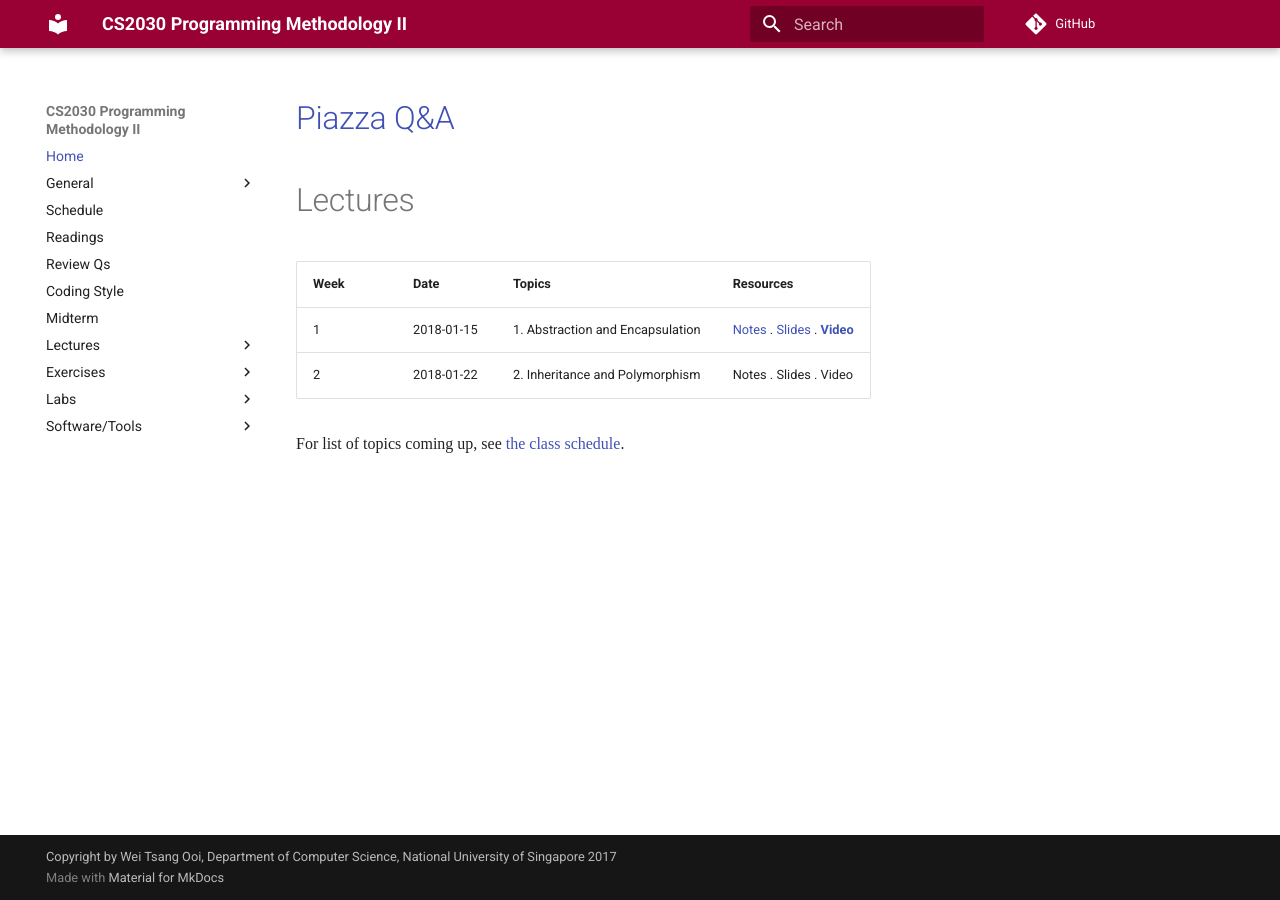
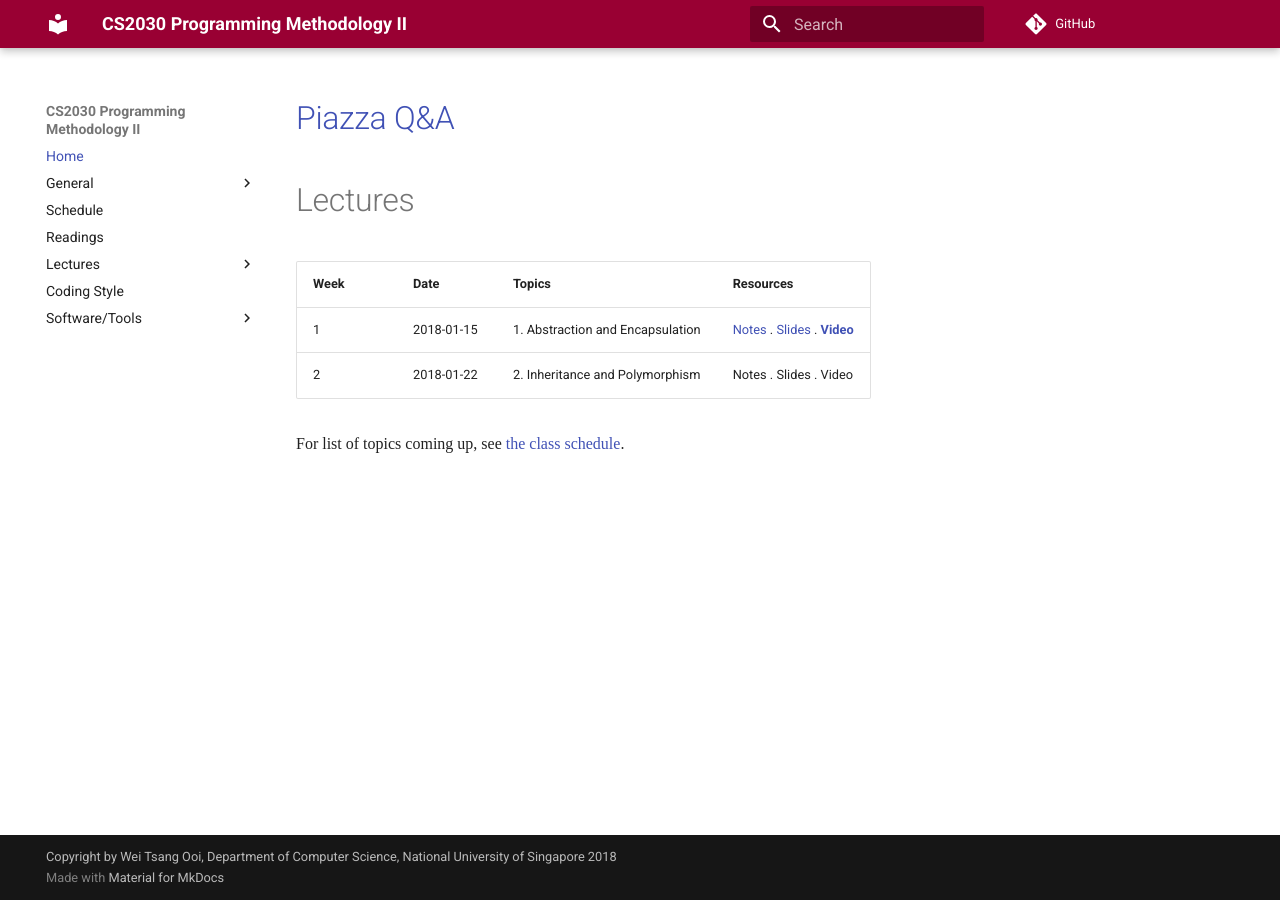
Before and after one commit to nus-cs2030/1718-s2, an MkDocs documentation site: the page built from docs/index.md, in a window 1280 px wide. Built offline with MkDocs 1.6.1 and Material for MkDocs 9.7.7, drawn with Linux system fonts in a browser that asks for light colours; some web fonts are replaced; comment, search, counter and statistics services are not loaded; old or Windows-style settings are respelled for this version of MkDocs; some of the changed lines change nothing that is shown.

Commit message:
Update links

```diff
--- a/mkdocs.yml
+++ b/mkdocs.yml
@@ -6,43 +6,10 @@ pages:
       - Policies: 'policies.md'
   - Schedule: 'schedule.md'
   - Readings: 'readings.md'
-  - Review Qs: 'reviews.md'
+  - Lectures:
+      - 1. Abstraction & Encapsulation: 'lec01.md'
+      - 2. Interface, Inheritance & Polymorphism: 'lec02.md'
   - Coding Style: 'style.md'
-  - Midterm: 'midterm.md'
-  - Lectures:
-      - 1. Abstraction & Encapsulation: 'lec1.md'
-      - 2. Inheritance & Polymorphism: 'lec2.md'
-      - 3. Inheritance, Continued : 'lec3.md'
-      - 4. Memory, Exceptions, Generics : 'lec4.md'
-      - 5. Numbers, Strings, Collections: 'lec5.md'
-      - 6. Nested Classes, Enums: 'lec6.md'
-      - 7. Lambda and Functions: 'lec7.md'
-      - 8. More Lambda and Streams: 'lec8.md'
-      - 9. Functors, Monads, Collectors: 'lec9.md'
-      - 10. Parallel Streams: 'lec10.md'
-      - 11. Asynchronous Programming: 'lec11.md'
-  - Exercises:
-      - 1. Circles & Points: 'exercise1.md'
-      - 2. Square & PaintedSquare: 'exercise2.md'
-      - 3. PaintedSquare Revisited: 'exercise3.md'
-      - 4. Exceptions: 'exercise4.md'
-      - 5. Streams: 'exercise5.md'
-      - 6. Functors, Collectors: 'exercise6.md'
-      - 7. Mock Exam: 'exercise7.md'
-  - Labs:
-      - 1. Question: 'lab1.md'
-      - 1. Comments: 'lab01-comments.md'
-      - 2. Question: 'lab2.md'
-      - 2. Comments: 'lab02-comments.md'
-      - 3. Question: 'lab3.md'
-      - 4. Question: 'lab4.md'
-      - 5. Question: 'lab5.md'
-      - 6. Question: 'lab6.md'
-      - 7. Question: 'lab7.md'
-      - 8. Question: 'lab8.md'
-      - 9. Question: 'lab9.md'
-      - 10. Question: 'lab10.md'
-      - 11. Question: 'lab11.md'
   - Software/Tools:
       - Java: 'jdk.md'
       - Javadoc: 'javadoc.md'
@@ -52,8 +19,9 @@ pages:
 # pip install pymdown-extensions
 # pip install pygments
 site_name: CS2030 Programming Methodology II
-repo_url: https://github.com/nus-cs2030/1718-s1
-copyright: Copyright by Wei Tsang Ooi, Department of Computer Science, National University of Singapore 2017
+repo_url: https://github.com/nus-cs2030/1718-s2
+site_url: https://nus-cs2030.github.io/1718-s2
+copyright: Copyright by Wei Tsang Ooi, Department of Computer Science, National University of Singapore 2018
 remote_branch: gh-pages
 use_directory_urls: false
 markdown_extensions:
```
